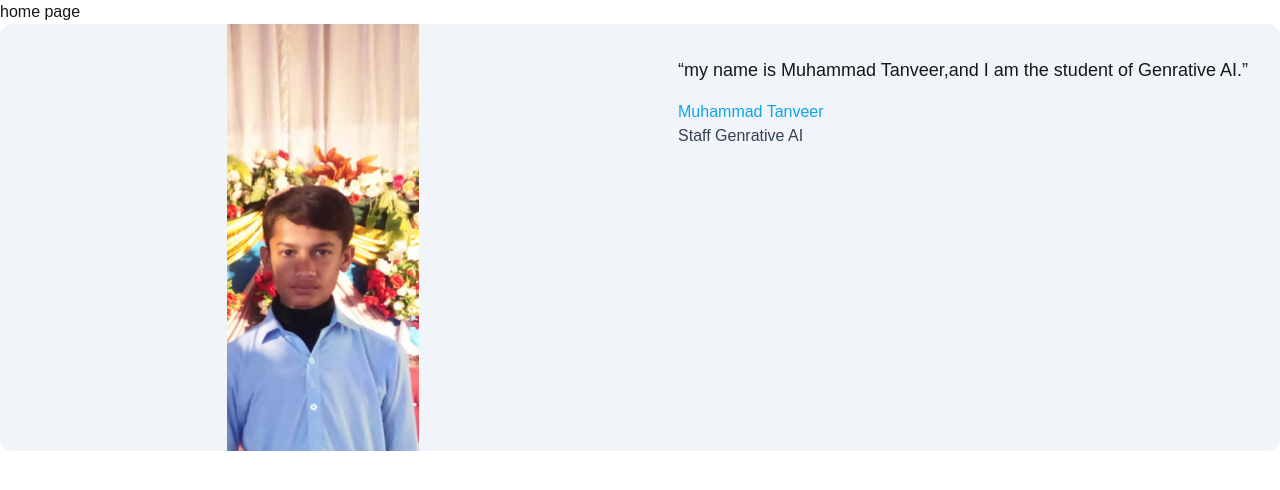
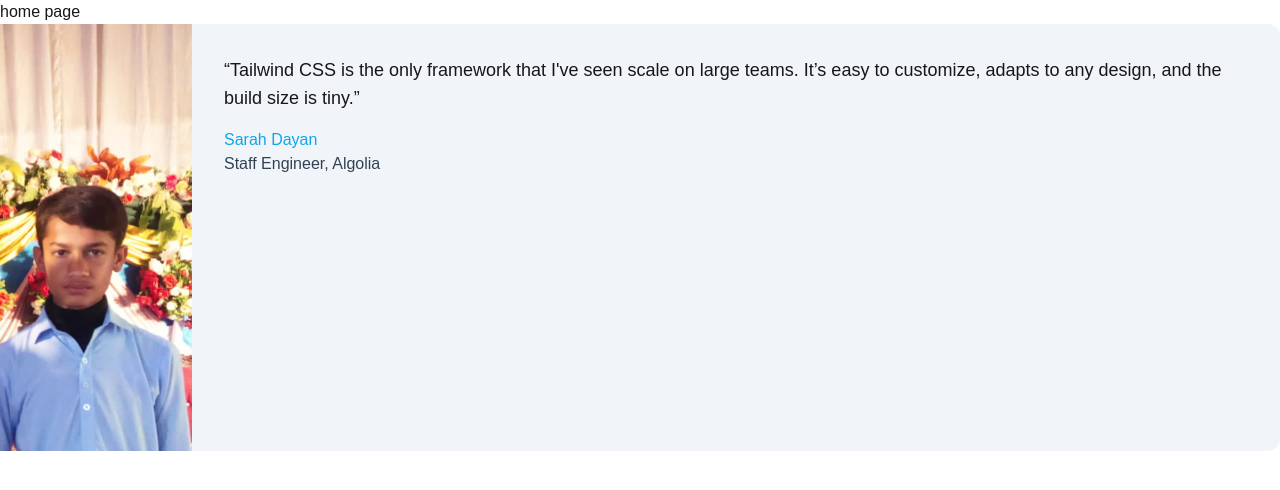
Before and after one commit to tanvi189/test-test, a Next.js app: page / in a window 1280 px wide. Shown: the top 490 px of the page. Built offline with nearby package versions, Linux system fonts and the light colour scheme.

Commit message:
NEXT-APP

```diff
--- a/src/app/page.tsx
+++ b/src/app/page.tsx
@@ -1,21 +1,23 @@
 import React from 'react'
 
-const page = () =>{
+const page = () => {
   return (
     <div>home page<figure className="md:flex bg-slate-100 rounded-xl p-8 md:p-0 dark:bg-slate-800">
-    <img className="w-24 h-24 md:w-48 md:h-auto md:rounded-none rounded-full mx-auto" src="/pic1.jpg" alt="" width="384" height="512"/>
+    <img className="w-24 h-24 md:w-48 md:h-auto md:rounded-none rounded-full mx-auto" src="/PIC1.jpg" alt="" width="384" height="512"/>
     <div className="pt-6 md:p-8 text-center md:text-left space-y-4">
       <blockquote>
         <p className="text-lg font-medium">
-          “my name is Muhammad Tanveer,and I am the student of Genrative AI.”
+          “Tailwind CSS is the only framework that I've seen scale
+          on large teams. It’s easy to customize, adapts to any design,
+          and the build size is tiny.”
         </p>
       </blockquote>
       <figcaption className="font-medium">
         <div className="text-sky-500 dark:text-sky-400">
-Muhammad Tanveer
+          Sarah Dayan
         </div>
         <div className="text-slate-700 dark:text-slate-500">
-          Staff Genrative AI
+          Staff Engineer, Algolia
         </div>
       </figcaption>
     </div>
```
